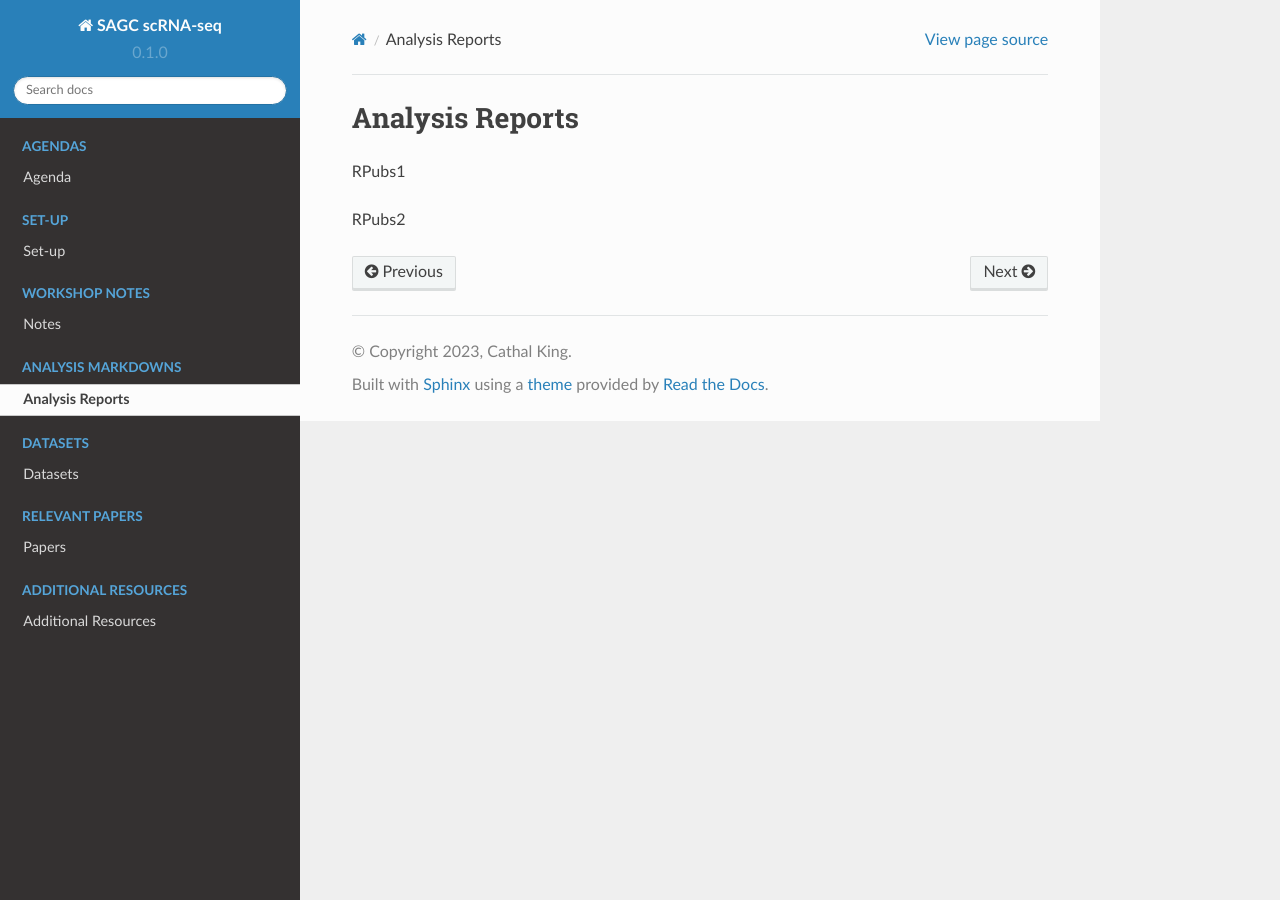
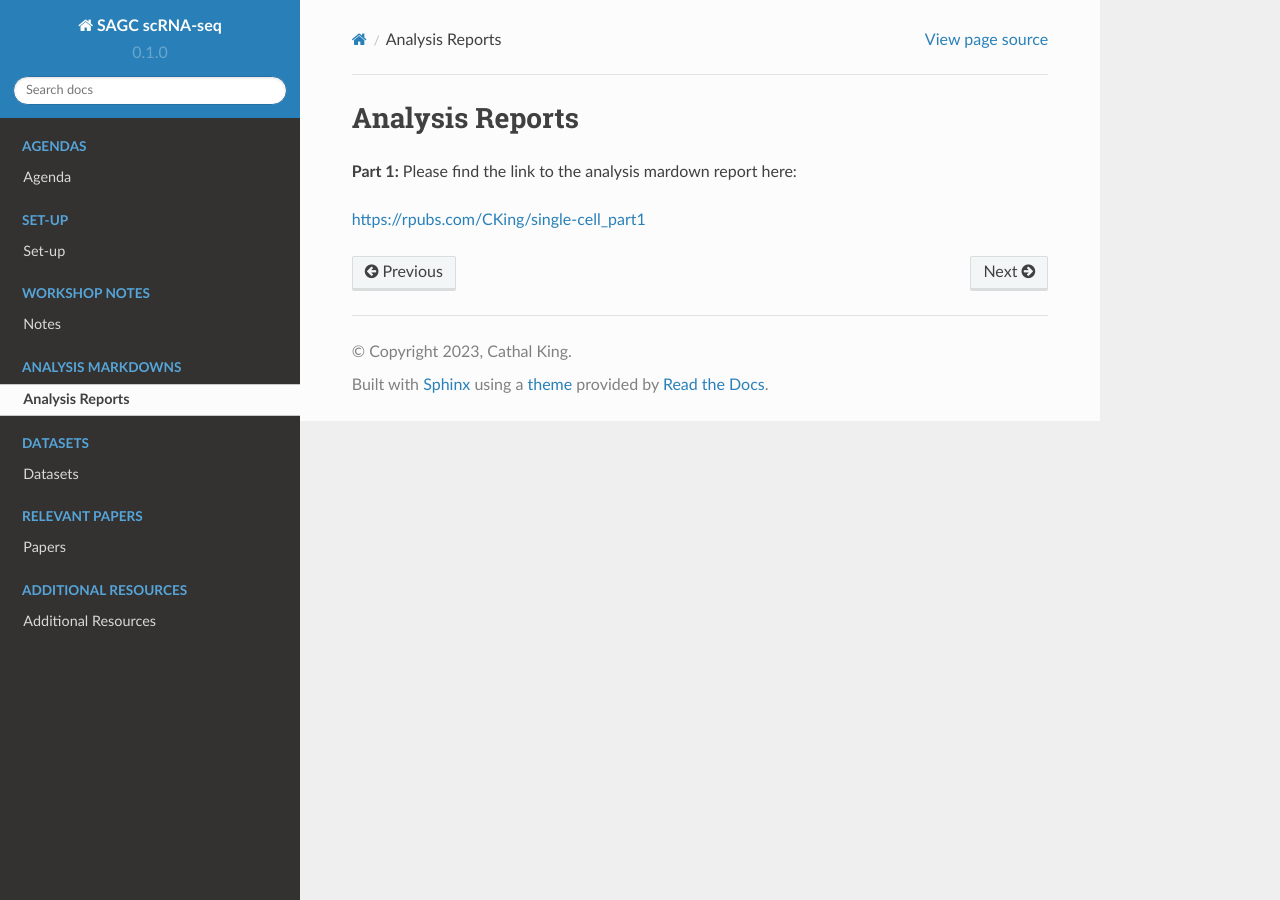
Before and after one commit to dw-thomson/SAGC_scRNAseq_workshop, a Sphinx documentation site: the page built from docs/source/Analysis_Reports.rst, in a window 1280 px wide. Built offline with Sphinx 7.4.7 and the Read the Docs theme 2.0.0, drawn with Linux system fonts in a browser that asks for light colours.

Commit message:
Update Analysis_Reports.rst
pw

```diff
--- a/docs/source/Analysis_Reports.rst
+++ b/docs/source/Analysis_Reports.rst
@@ -1,6 +1,7 @@
 Analysis Reports
 ================
 
-RPubs1
+**Part 1:**
+Please find the link to the analysis mardown report here:
 
-RPubs2
+https://rpubs.com/CKing/single-cell_part1
```
